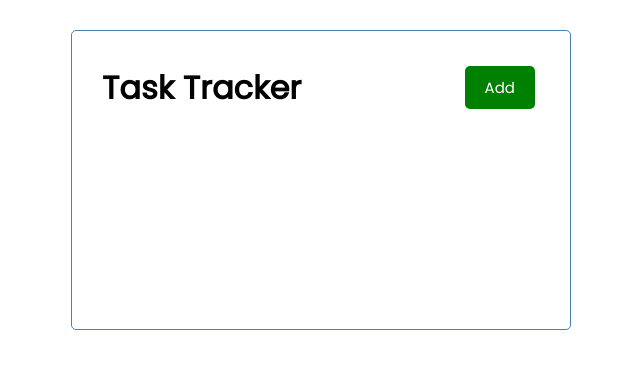
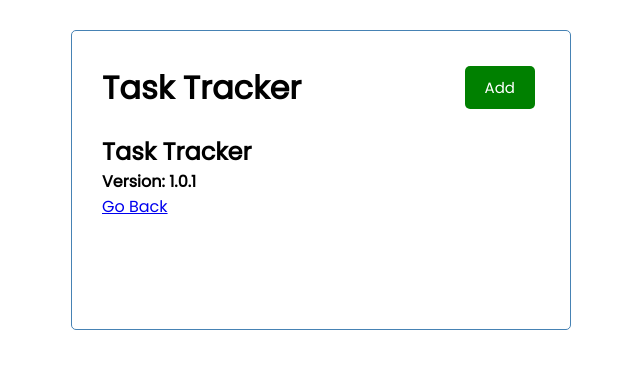
Before and after one commit to deogemini/TaskTrackerApp, an Angular app: page /about in a window 1280 px wide. Before the commit this address led to /. Shown: the top 368 px of the page, without its empty margins (319-959 px from the left). Built offline with nearby package versions, Linux system fonts and the light colour scheme.

Commit message:
adding about page in routes

```diff
--- a/src/app/app.module.ts
+++ b/src/app/app.module.ts
@@ -14,9 +14,16 @@ import { TaskItemComponent } from './components/task-item/task-item.component';
 import { AddTaskComponent } from './components/add-task/add-task.component';
 import { AboutComponent } from './components/about/about.component';
 
-const appRoutes: Routes = [{
-  path: '', component: TasksComponent
-}]
+const appRoutes: Routes = [
+  {
+    path: '',
+    component: TasksComponent,
+  },
+  {
+    path: 'about',
+    component: AboutComponent,
+  },
+];
 
 @NgModule({
   declarations: [
--- a/src/app/components/about/about.component.html
+++ b/src/app/components/about/about.component.html
@@ -1 +1,5 @@
-<p>about works!</p>
+<div>
+  <h2>Task Tracker</h2>
+  <h4>Version: 1.0.1</h4>
+  <a routerLink="/">Go Back</a>
+</div>
```
